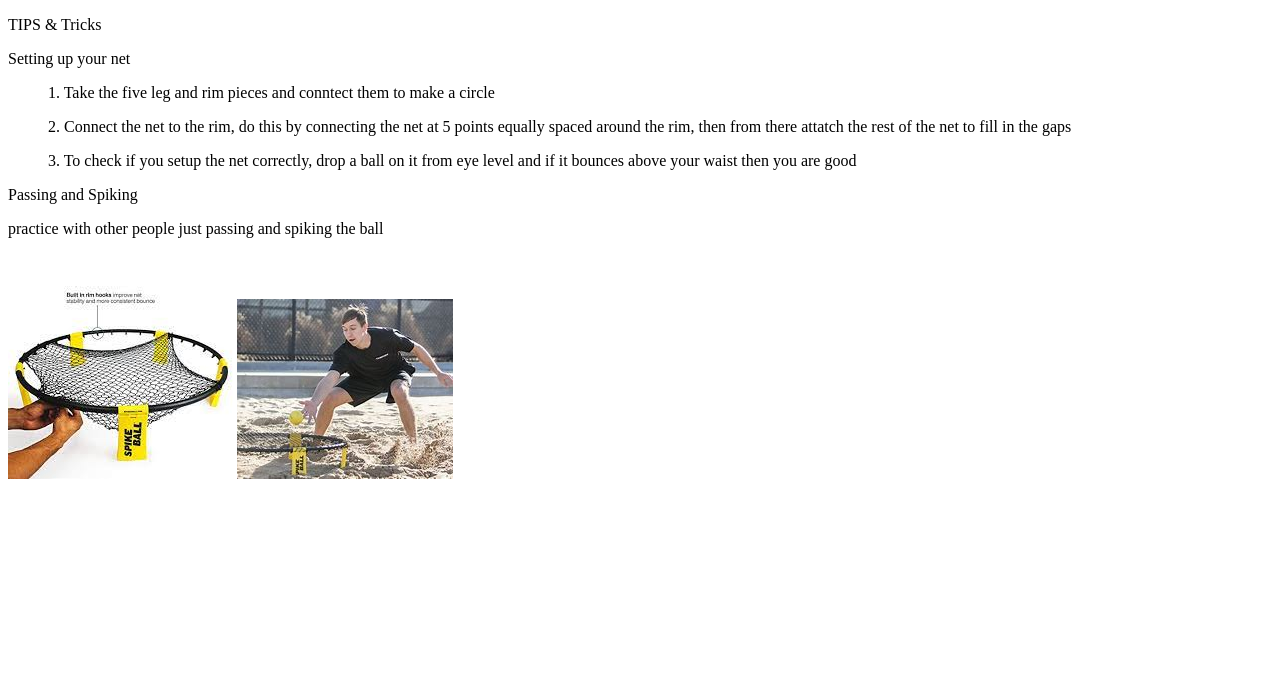
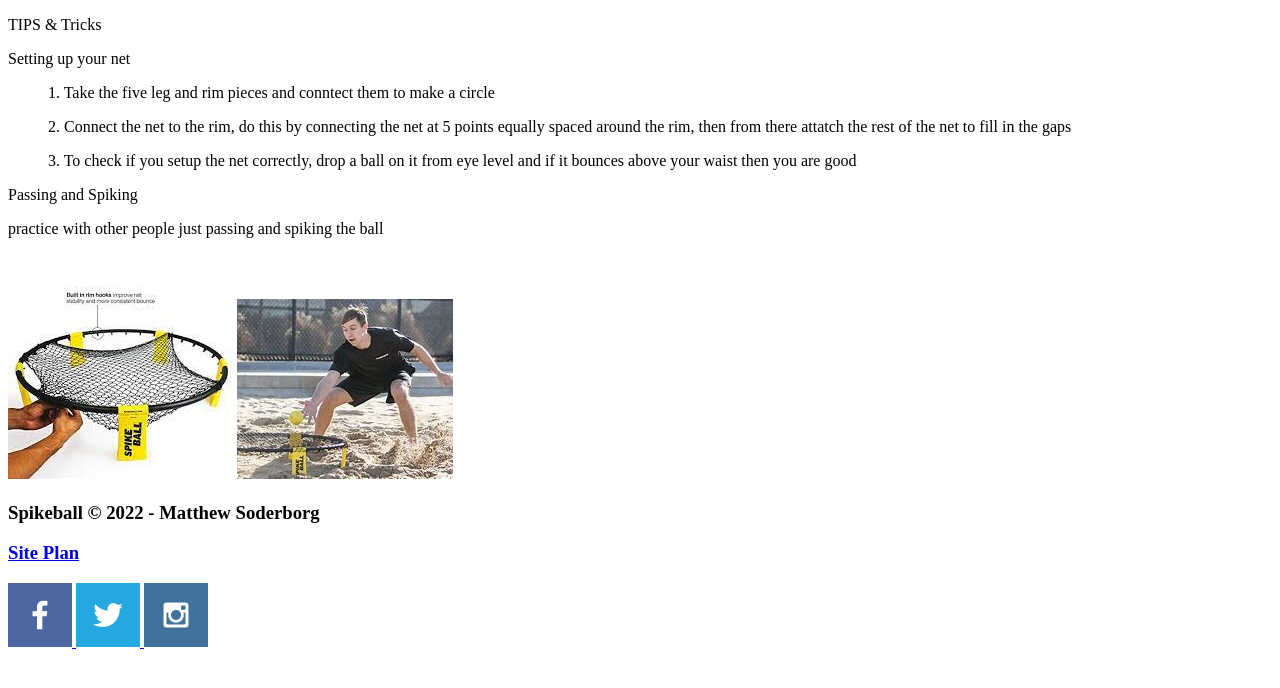
Before and after one commit to Msody/WDD130, a plain HTML site: page Spikeball/tips&tricks.html in a window 1280 px wide. Drawn offline with Linux system fonts and the light colour scheme.

Commit message:
footer on subpage

```diff
--- a/Spikeball/tips&tricks.html
+++ b/Spikeball/tips&tricks.html
@@ -30,5 +30,20 @@
       src="images/guy on beach playing spikeball.jpg"
       alt="person spiking ball"
     />
+    <footer>
+      <h3>Spikeball &copy; 2022 - Matthew Soderborg</h3>
+      <h3><a href="site-plan.html">Site Plan</a></h3>
+      <div class="social">
+        <a href="https://facebook.com">
+          <img src="images/facebook.png" alt="fb icon" />
+        </a>
+        <a href="https://twitter.com">
+          <img src="images/twitter.png" alt="twitter icon" />
+        </a>
+        <a href="https://instagram.com">
+          <img src="images/instagram.png" alt="instagram icon" />
+        </a>
+      </div>
+    </footer>
   </body>
 </html>
```
